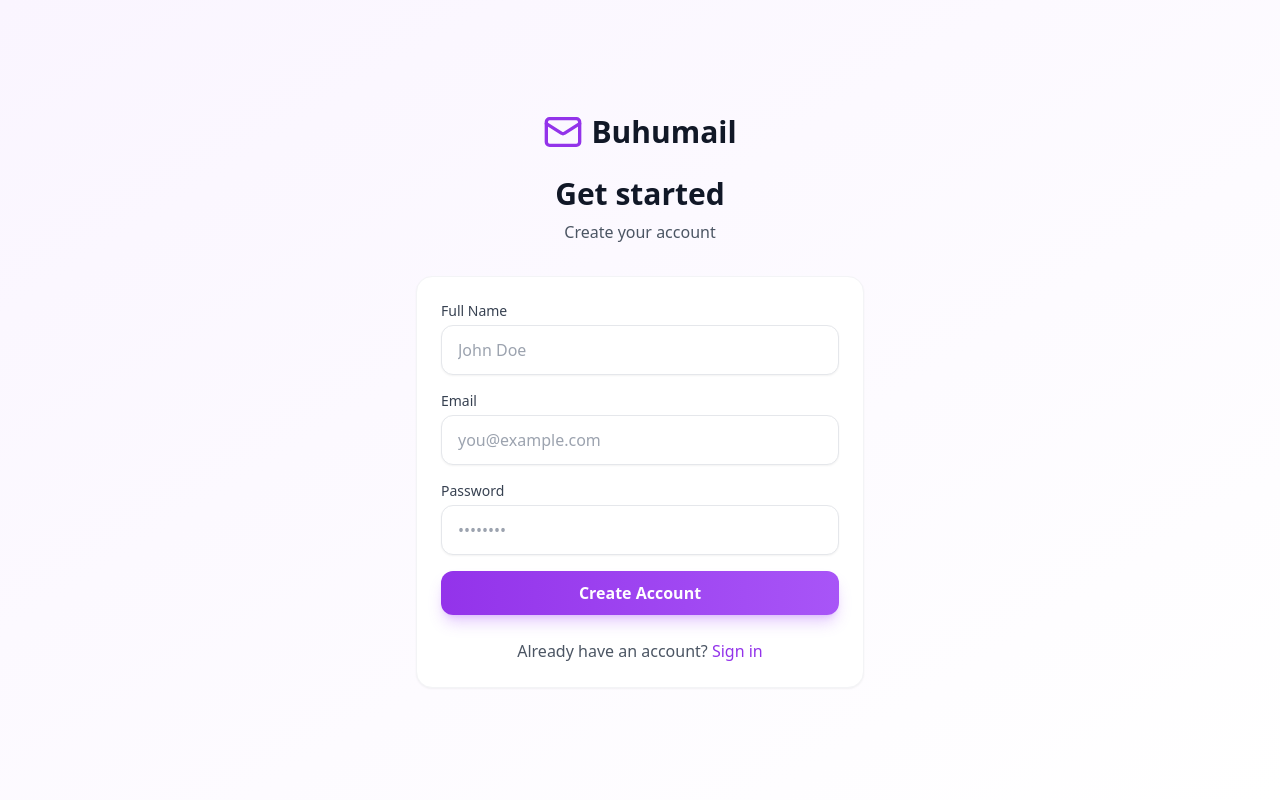
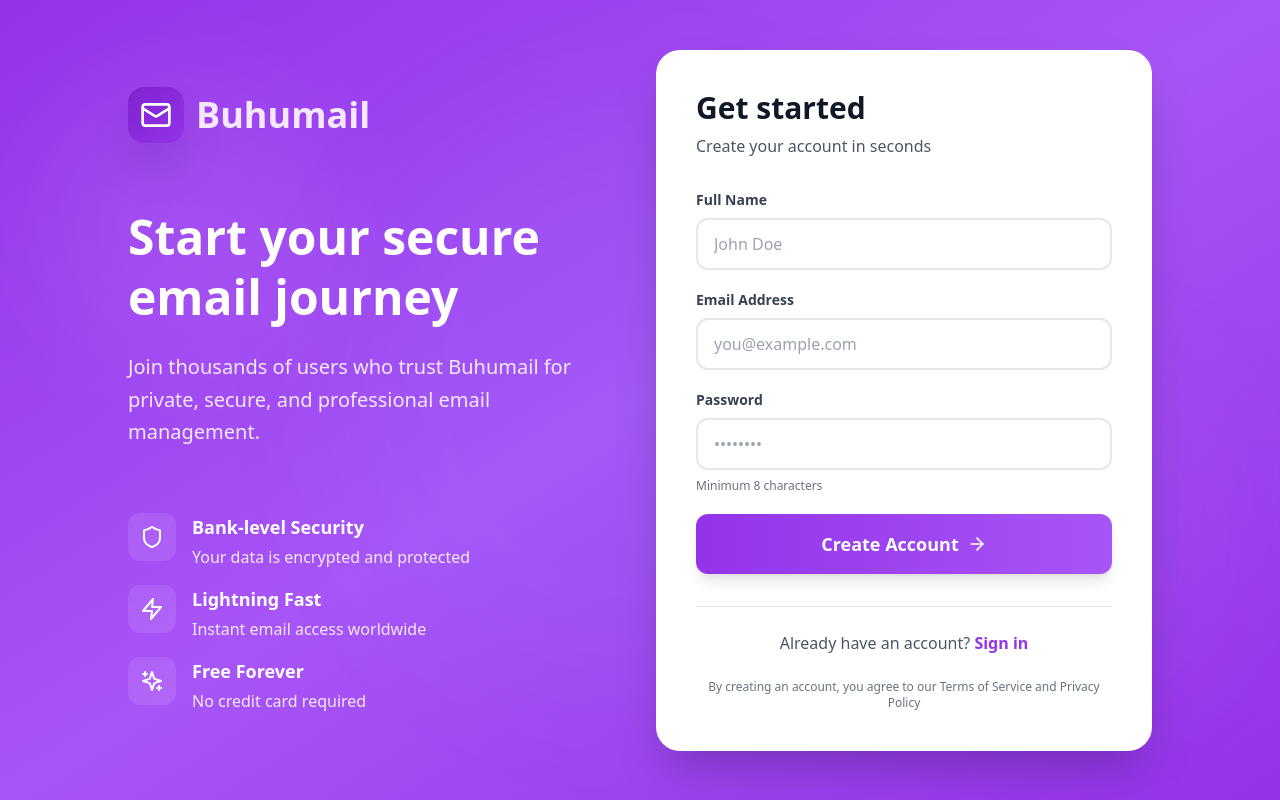
Before and after one commit to BuhumRepo/buhumail, a React (Vite) app: page /register in a window 1280 px wide. Built offline with nearby package versions, Linux system fonts and the light colour scheme; the HTML template or start-up script is replaced by a standard one.

Commit message:
Redesign sign up and login pages with new logo style and modern UI

```diff
--- a/src/pages/Login.tsx
+++ b/src/pages/Login.tsx
@@ -27,39 +27,45 @@ export default function Login() {
   }
 
   return (
-    <div className="min-h-screen bg-gradient-to-br from-gray-50 via-purple-50/30 to-blue-50/20 flex items-center justify-center px-4">
-      <div className="max-w-md w-full">
+    <div className="min-h-screen bg-gradient-to-br from-primary-600 via-primary-500 to-purple-600 flex items-center justify-center px-4 py-8 relative overflow-hidden">
+      {/* Animated background elements */}
+      <div className="absolute inset-0 overflow-hidden pointer-events-none">
+        <div className="absolute top-20 left-10 w-72 h-72 bg-white/10 rounded-full blur-3xl animate-pulse"></div>
+        <div className="absolute bottom-20 right-10 w-96 h-96 bg-purple-400/10 rounded-full blur-3xl animate-pulse delay-1000"></div>
+      </div>
+
+      <div className="max-w-md w-full relative z-10">
         <div className="text-center mb-8">
-          <Link to="/" className="inline-flex items-center space-x-3 mb-6 justify-center">
-            <div className="w-12 h-12 bg-gradient-to-br from-primary-600 to-primary-500 rounded-xl flex items-center justify-center shadow-lg">
-              <Mail className="w-7 h-7 text-white" />
+          <Link to="/" className="inline-flex items-center space-x-3 mb-6 justify-center group">
+            <div className="w-14 h-14 bg-gradient-to-br from-primary-700 to-primary-600 rounded-2xl flex items-center justify-center shadow-2xl group-hover:scale-110 transition-transform">
+              <Mail className="w-8 h-8 text-white" />
             </div>
-            <span className="text-3xl font-bold bg-gradient-to-r from-primary-600 to-primary-500 bg-clip-text text-transparent">
+            <span className="text-4xl font-bold text-primary-100">
               Buhumail
             </span>
           </Link>
-          <h2 className="text-4xl font-bold text-gray-900 mb-2">Welcome back</h2>
-          <p className="text-gray-600">Sign in to your account</p>
+          <h2 className="text-4xl font-bold text-white mb-2">Welcome back</h2>
+          <p className="text-primary-100">Sign in to your account</p>
         </div>
 
-        <div className="bg-white rounded-2xl border border-gray-100 p-8 shadow-xl">
+        <div className="bg-white rounded-3xl shadow-2xl p-8 md:p-10">
           {error && (
-            <div className="mb-6 p-4 bg-red-50 border-l-4 border-red-500 text-red-700 rounded-xl">
-              {error}
+            <div className="mb-6 p-4 bg-red-50 border-l-4 border-red-500 text-red-700 rounded-lg">
+              <p className="font-medium">{error}</p>
             </div>
           )}
 
           <form onSubmit={handleSubmit} className="space-y-5">
             <div>
               <label className="block text-sm font-semibold text-gray-700 mb-2">
-                Email
+                Email Address
               </label>
               <input
                 type="email"
                 required
                 value={email}
                 onChange={(e) => setEmail(e.target.value)}
-                className="input-field"
+                className="w-full px-4 py-3 border-2 border-gray-200 rounded-xl focus:border-primary-500 focus:ring-2 focus:ring-primary-200 transition-colors outline-none"
                 placeholder="you@example.com"
               />
             </div>
@@ -73,7 +79,7 @@ export default function Login() {
                 required
                 value={password}
                 onChange={(e) => setPassword(e.target.value)}
-                className="input-field"
+                className="w-full px-4 py-3 border-2 border-gray-200 rounded-xl focus:border-primary-500 focus:ring-2 focus:ring-primary-200 transition-colors outline-none"
                 placeholder="••••••••"
               />
             </div>
@@ -81,18 +87,20 @@ export default function Login() {
             <button
               type="submit"
               disabled={loading}
-              className="w-full btn-primary disabled:opacity-50 text-base py-3"
+              className="w-full bg-gradient-to-r from-primary-600 to-primary-500 text-white py-4 rounded-xl font-semibold text-lg hover:from-primary-700 hover:to-primary-600 disabled:opacity-50 disabled:cursor-not-allowed transition-all shadow-lg hover:shadow-xl"
             >
               {loading ? 'Signing in...' : 'Sign In →'}
             </button>
           </form>
 
-          <p className="mt-8 text-center text-gray-600">
-            Don't have an account?{' '}
-            <Link to="/register" className="text-primary-600 hover:text-primary-700 font-semibold">
-              Sign up →
-            </Link>
-          </p>
+          <div className="mt-8 pt-6 border-t border-gray-200 text-center">
+            <p className="text-gray-600">
+              Don't have an account?{' '}
+              <Link to="/register" className="text-primary-600 hover:text-primary-700 font-semibold hover:underline">
+                Sign up
+              </Link>
+            </p>
+          </div>
         </div>
       </div>
     </div>
--- a/src/pages/Register.tsx
+++ b/src/pages/Register.tsx
@@ -1,6 +1,6 @@
 import { useState } from 'react'
 import { Link, useNavigate } from 'react-router-dom'
-import { Mail } from 'lucide-react'
+import { Mail, ArrowRight, Sparkles, Shield, Zap } from 'lucide-react'
 import { useAuth } from '../contexts/AuthContext'
 
 export default function Register() {
@@ -28,27 +28,93 @@ export default function Register() {
   }
 
   return (
-    <div className="min-h-screen bg-gradient-to-br from-primary-50 to-white flex items-center justify-center px-4">
-      <div className="max-w-md w-full">
-        <div className="text-center mb-8">
-          <Link to="/" className="inline-flex items-center space-x-2 mb-6">
-            <Mail className="w-10 h-10 text-primary-600" />
-            <span className="text-3xl font-bold text-gray-900">Buhumail</span>
-          </Link>
-          <h2 className="text-3xl font-bold text-gray-900">Get started</h2>
-          <p className="text-gray-600 mt-2">Create your account</p>
+    <div className="min-h-screen bg-gradient-to-br from-primary-600 via-primary-500 to-purple-600 flex items-center justify-center px-4 py-8 relative overflow-hidden">
+      {/* Animated background elements */}
+      <div className="absolute inset-0 overflow-hidden pointer-events-none">
+        <div className="absolute top-20 left-10 w-72 h-72 bg-white/10 rounded-full blur-3xl animate-pulse"></div>
+        <div className="absolute bottom-20 right-10 w-96 h-96 bg-purple-400/10 rounded-full blur-3xl animate-pulse delay-1000"></div>
+        <div className="absolute top-1/2 left-1/2 transform -translate-x-1/2 -translate-y-1/2 w-[600px] h-[600px] bg-blue-400/5 rounded-full blur-3xl"></div>
       </div>
 
-        <div className="card">
+      <div className="max-w-5xl w-full grid md:grid-cols-2 gap-8 items-center relative z-10">
+        {/* Left side - Branding */}
+        <div className="hidden md:block text-white space-y-8">
+          <Link to="/" className="inline-flex items-center space-x-3 mb-8 group">
+            <div className="w-14 h-14 bg-gradient-to-br from-primary-700 to-primary-600 rounded-2xl flex items-center justify-center shadow-2xl group-hover:scale-110 transition-transform">
+              <Mail className="w-8 h-8 text-white" />
+            </div>
+            <span className="text-4xl font-bold text-primary-100">Buhumail</span>
+          </Link>
+
+          <div className="space-y-6">
+            <h1 className="text-5xl font-bold leading-tight">
+              Start your secure email journey
+            </h1>
+            <p className="text-xl text-primary-100 leading-relaxed">
+              Join thousands of users who trust Buhumail for private, secure, and professional email management.
+            </p>
+          </div>
+
+          <div className="space-y-4 pt-8">
+            <div className="flex items-start space-x-4">
+              <div className="w-12 h-12 bg-white/10 backdrop-blur-sm rounded-xl flex items-center justify-center flex-shrink-0">
+                <Shield className="w-6 h-6 text-white" />
+              </div>
+              <div>
+                <h3 className="font-semibold text-lg mb-1">Bank-level Security</h3>
+                <p className="text-primary-100">Your data is encrypted and protected</p>
+              </div>
+            </div>
+
+            <div className="flex items-start space-x-4">
+              <div className="w-12 h-12 bg-white/10 backdrop-blur-sm rounded-xl flex items-center justify-center flex-shrink-0">
+                <Zap className="w-6 h-6 text-white" />
+              </div>
+              <div>
+                <h3 className="font-semibold text-lg mb-1">Lightning Fast</h3>
+                <p className="text-primary-100">Instant email access worldwide</p>
+              </div>
+            </div>
+
+            <div className="flex items-start space-x-4">
+              <div className="w-12 h-12 bg-white/10 backdrop-blur-sm rounded-xl flex items-center justify-center flex-shrink-0">
+                <Sparkles className="w-6 h-6 text-white" />
+              </div>
+              <div>
+                <h3 className="font-semibold text-lg mb-1">Free Forever</h3>
+                <p className="text-primary-100">No credit card required</p>
+              </div>
+            </div>
+          </div>
+        </div>
+
+        {/* Right side - Form */}
+        <div className="w-full">
+          {/* Mobile logo */}
+          <div className="md:hidden text-center mb-8">
+            <Link to="/" className="inline-flex items-center space-x-3 mb-6">
+              <div className="w-12 h-12 bg-gradient-to-br from-primary-700 to-primary-600 rounded-2xl flex items-center justify-center shadow-2xl">
+                <Mail className="w-7 h-7 text-white" />
+              </div>
+              <span className="text-3xl font-bold text-white">Buhumail</span>
+            </Link>
+          </div>
+
+          <div className="bg-white rounded-3xl shadow-2xl p-8 md:p-10">
+            <div className="mb-8">
+              <h2 className="text-3xl font-bold text-gray-900 mb-2">Get started</h2>
+              <p className="text-gray-600">Create your account in seconds</p>
+            </div>
+
             {error && (
-            <div className="mb-4 p-3 bg-red-50 border border-red-200 text-red-700 rounded-lg">
-              {error}
+              <div className="mb-6 p-4 bg-red-50 border-l-4 border-red-500 text-red-700 rounded-lg">
+                <p className="font-medium">{error}</p>
               </div>
             )}
 
-          <form onSubmit={handleSubmit} className="space-y-4">
+            <form onSubmit={handleSubmit} className="space-y-5">
               <div>
-              <label className="block text-sm font-medium text-gray-700 mb-1">
+                <label className="block text-sm font-semibold text-gray-700 mb-2">
                   Full Name
                 </label>
                 <input
@@ -56,27 +122,27 @@ export default function Register() {
                   required
                   value={name}
                   onChange={(e) => setName(e.target.value)}
-                className="input-field"
+                  className="w-full px-4 py-3 border-2 border-gray-200 rounded-xl focus:border-primary-500 focus:ring-2 focus:ring-primary-200 transition-colors outline-none"
                   placeholder="John Doe"
                 />
               </div>
 
               <div>
-              <label className="block text-sm font-medium text-gray-700 mb-1">
-                Email
+                <label className="block text-sm font-semibold text-gray-700 mb-2">
+                  Email Address
                 </label>
                 <input
                   type="email"
                   required
                   value={email}
                   onChange={(e) => setEmail(e.target.value)}
-                className="input-field"
+                  className="w-full px-4 py-3 border-2 border-gray-200 rounded-xl focus:border-primary-500 focus:ring-2 focus:ring-primary-200 transition-colors outline-none"
                   placeholder="you@example.com"
                 />
               </div>
 
               <div>
-              <label className="block text-sm font-medium text-gray-700 mb-1">
+                <label className="block text-sm font-semibold text-gray-700 mb-2">
                   Password
                 </label>
                 <input
@@ -84,27 +150,38 @@ export default function Register() {
                   required
                   value={password}
                   onChange={(e) => setPassword(e.target.value)}
-                className="input-field"
+                  className="w-full px-4 py-3 border-2 border-gray-200 rounded-xl focus:border-primary-500 focus:ring-2 focus:ring-primary-200 transition-colors outline-none"
                   placeholder="••••••••"
                   minLength={8}
                 />
+                <p className="text-xs text-gray-500 mt-2">Minimum 8 characters</p>
               </div>
 
               <button
                 type="submit"
                 disabled={loading}
-              className="w-full btn-primary disabled:opacity-50"
+                className="w-full bg-gradient-to-r from-primary-600 to-primary-500 text-white py-4 rounded-xl font-semibold text-lg hover:from-primary-700 hover:to-primary-600 disabled:opacity-50 disabled:cursor-not-allowed transition-all shadow-lg hover:shadow-xl flex items-center justify-center space-x-2 group"
               >
-              {loading ? 'Creating account...' : 'Create Account'}
+                <span>{loading ? 'Creating account...' : 'Create Account'}</span>
+                {!loading && (
+                  <ArrowRight className="w-5 h-5 group-hover:translate-x-1 transition-transform" />
+                )}
               </button>
             </form>
 
-          <p className="mt-6 text-center text-gray-600">
+            <div className="mt-8 pt-6 border-t border-gray-200 text-center">
+              <p className="text-gray-600">
                 Already have an account?{' '}
-            <Link to="/login" className="text-primary-600 hover:text-primary-700 font-medium">
+                <Link to="/login" className="text-primary-600 hover:text-primary-700 font-semibold hover:underline">
                   Sign in
                 </Link>
               </p>
+            </div>
+
+            <p className="text-xs text-gray-500 text-center mt-6">
+              By creating an account, you agree to our Terms of Service and Privacy Policy
+            </p>
+          </div>
         </div>
       </div>
     </div>
```
Lines whose indentation alone changed are shown as unchanged.
